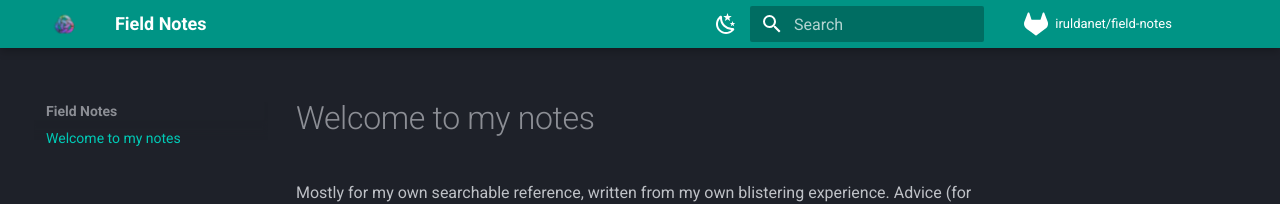
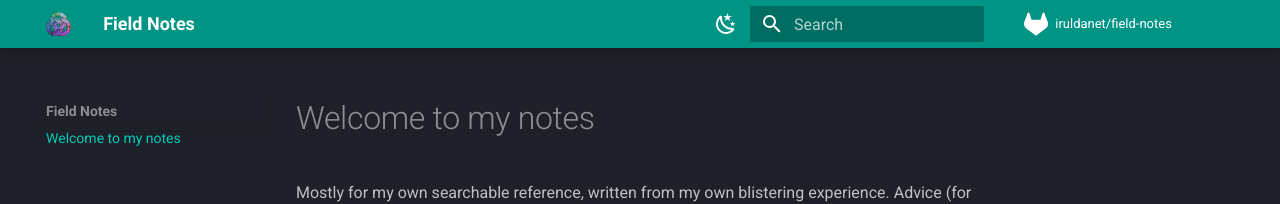
Before and after one commit to damitasalmon/field-notes, an MkDocs documentation site: the page built from docs/index.md, in a window 1280 px wide. Shown: the top 204 px of the page. Built offline with MkDocs 1.6.1 and Material for MkDocs 9.7.7, drawn with Linux system fonts in a browser that asks for light colours; comment, search, counter and statistics services are not loaded.

```diff
--- a/mkdocs.yml
+++ b/mkdocs.yml
@@ -7,7 +7,7 @@
 
 theme:
   name: material
-  logo: assets/images/logo.gif
+  logo: assets/images/logo.png
   favicon: assets/images/favicon.png
   palette:
     # Palette toggle for dark mode
@@ -36,7 +36,6 @@
 plugins:
   - search
   - roamlinks
-  - rss
 
 markdown_extensions:
   - pymdownx.betterem
```
Also changed, not shown: docs/assets/images/favicon.ico, docs/assets/images/favicon.png (added), docs/assets/images/logo.png (added).
